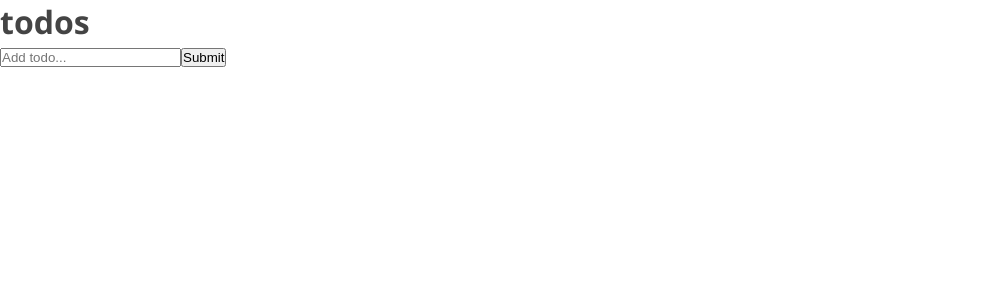
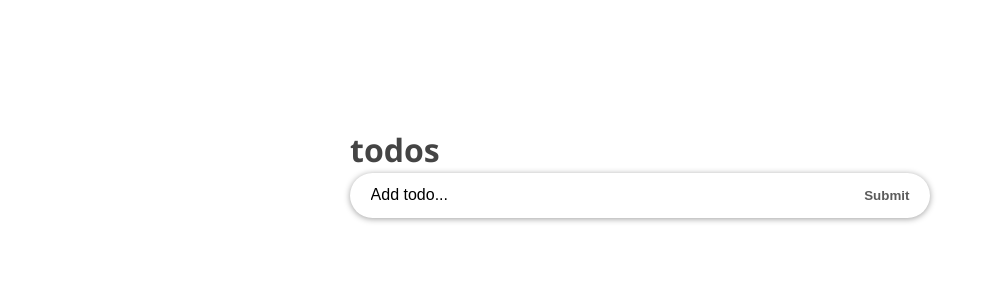
Before and after one commit to amare1990/todos-list-react, a React (Create React App) app: page / in a window 1280 px wide. Shown: the top 300 px of the page, without its empty margins (0-996 px from the left). Built offline with nearby package versions, Linux system fonts and the light colour scheme.

Commit message:
Update src/App.css file

```diff
--- a/src/App.css
+++ b/src/App.css
@@ -11,3 +11,55 @@
   background: #fff;
   height: 100vh;
 }
+
+.container {
+  display: flex;
+  flex-direction: column;
+  justify-content: center;
+  align-items: center;
+  max-width: 600px;
+  margin: 0 auto;
+}
+
+.inner {
+  width: 100%;
+  padding: 8rem 10px 4rem;
+}
+
+.form-container {
+  width: 100%;
+  margin-bottom: 20px;
+  display: flex;
+  border-radius: calc(0.5 * 100px);
+  box-shadow: 0 1px 6px 0 rgba(0, 0, 0, 0.38);
+  justify-content: space-evenly;
+}
+
+.input-text {
+  font-size: 1rem;
+  font-weight: 400;
+  width: 85%;
+  padding-right: 5px;
+  padding-left: 10px;
+  border-radius: calc(0.5 * 100px);
+}
+
+.input-text::placeholder {
+  color: #000;
+}
+
+.input-submit {
+  background: transparent;
+  color: #5b5b5b;
+  text-transform: capitalize;
+  cursor: pointer;
+  font-weight: 600;
+  margin-right: 10px;
+}
+
+.input-text,
+.input-submit {
+  height: 45px;
+  outline: none;
+  border: none;
+}
```
